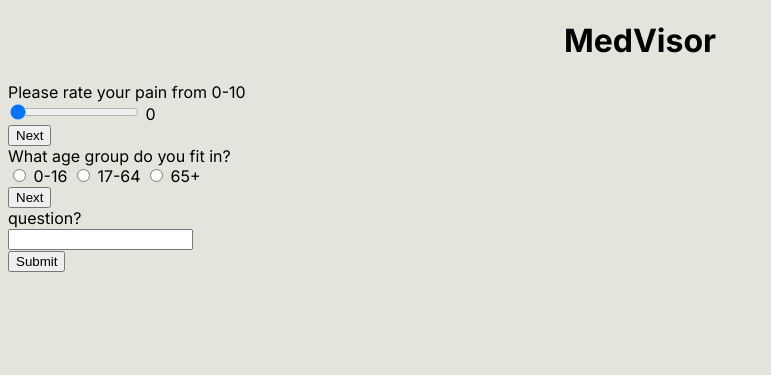
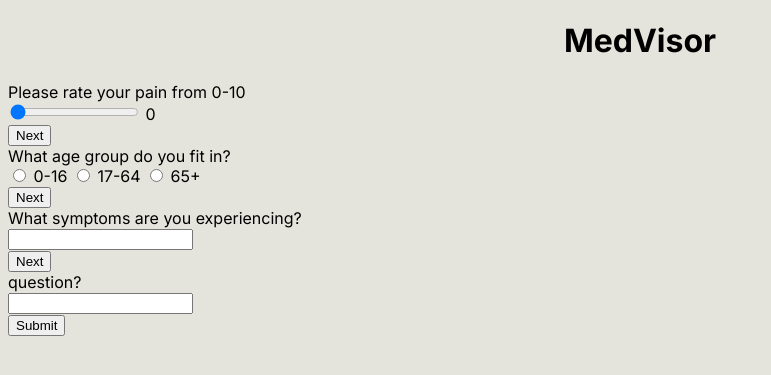
Before and after one commit to Karishvan/MedVisor, a Flask app: page / in a window 1280 px wide. Shown: the top 375 px of the page, without its empty margins (0-771 px from the left). Run offline with Flask 3, Linux system fonts and the light colour scheme.

Commit message:
Update app.py

```diff
--- a/app.py
+++ b/app.py
@@ -7,6 +7,13 @@
 @app.route('/')
 def index():
     return render_template('index.html', the_title='COHERE TEST')
+
+
+@app.route('/receive-string', methods=['POST'])
+def receive_string():
+    my_string = request.form['my_string']
+    print(my_string)
+    return 'String received'
 
 @app.route('/calculate', methods=['POST'])
 def calculate():
--- a/templates/index.html
+++ b/templates/index.html
@@ -32,6 +32,32 @@
 				<button type="button" class="next">Next</button>
 			</div>
 
+
+			<div class="question">
+                <label>What symptoms are you experiencing?</label>
+				<div class="response">
+					<input type="text" name="symptoms">
+				</div>
+              <button type="button" class="next">Next</button>
+          </div>
+
+
+
+
+
+
+
+
+
+
+
+
+
+
+
+
+
+
 			<div class="question">
 				<label>question?</label>
 				<div class="response">
--- a/templates/script.js
+++ b/templates/script.js
@@ -1,6 +1,6 @@
 const questions = document.querySelectorAll(".question");
 const nextButton = document.querySelectorAll(".next");
-let results = "";
+let userSymptomsSummary = "";
 
 let currentQuestion = 0;
 
@@ -14,8 +14,8 @@
 
 function nextQuestion() {
   const response = getResponse();
-  results += ". " + response;
-  console.log("CURRENT RESULTS ARE " + results)
+  userSymptomsSummary += ". " + response;
+  console.log("CURRENT SUMMARY IS: " + results)
   hideQuestion();
   currentQuestion++;
   if (currentQuestion < questions.length) {
```
